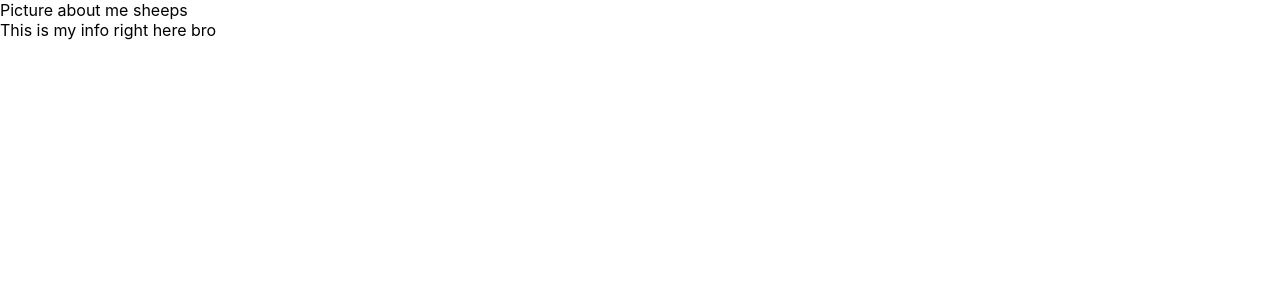
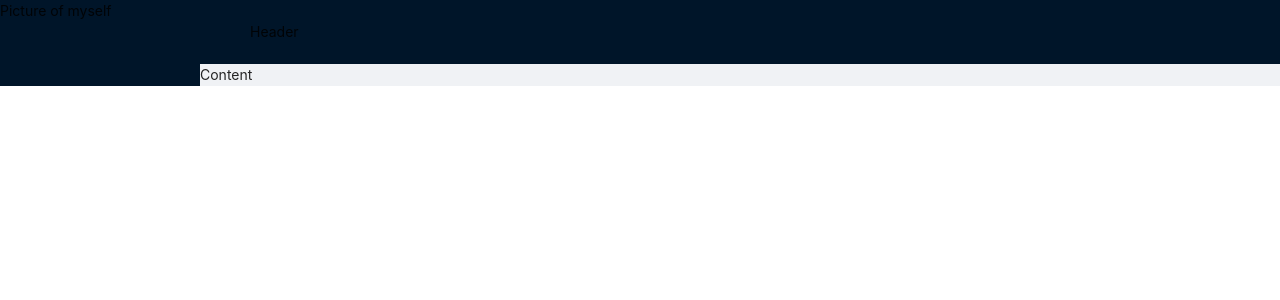
Before and after one commit to muhammadhasan01/portofolio, a Next.js app: page / in a window 1280 px wide. Shown: the top 300 px of the page. Built offline with nearby package versions, Linux system fonts and the light colour scheme.

Commit message:
build: add ant design

```diff
--- a/package.json
+++ b/package.json
@@ -29,9 +29,11 @@
   "dependencies": {
     "@headlessui/react": "1.4.0",
     "@heroicons/react": "1.0.4",
+    "antd": "4.16.13",
     "next": "11.1.0",
     "react": "17.0.2",
-    "react-dom": "17.0.2"
+    "react-dom": "17.0.2",
+    "tailwindcss": "2.2.8"
   },
   "devDependencies": {
     "@commitlint/cli": "13.1.0",
--- a/src/about/AboutMe.tsx
+++ b/src/about/AboutMe.tsx
@@ -1,7 +1,16 @@
+import { DatePicker, Row, Col, Button, Layout } from 'antd';
+
+const { Header, Content, Sider } = Layout;
+
 const AboutMe = () => (
   <>
-    <div> Picture about me sheeps </div>
-    <div>This is my info right here bro</div>
+    <Layout>
+      <Sider>Picture of myself</Sider>
+      <Layout>
+        <Header>Header</Header>
+        <Content>Content</Content>
+      </Layout>
+    </Layout>
   </>
 );
 
--- a/src/pages/_app.tsx
+++ b/src/pages/_app.tsx
@@ -1,5 +1,5 @@
 import { AppProps } from 'next/app';
-import '@/styles/global.css';
+import 'antd/dist/antd.css';
 
 export default function MyApp({ Component, pageProps }: AppProps) {
   return <Component {...pageProps} />;
```
Also changed, not shown: 2 other files (tests, documents, lock files or other folders).
